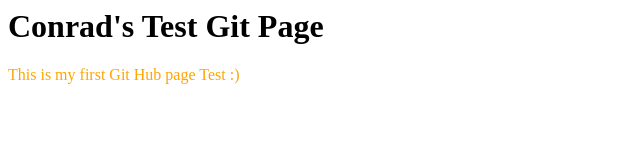
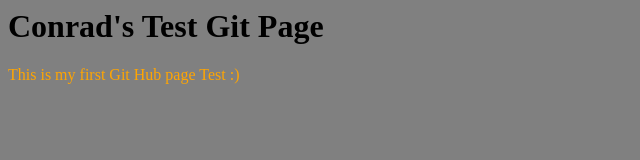
Before and after one commit to conradwcd/github-for-noobs, a plain HTML site: page index.html in a window 1280 px wide. Shown: the whole page, without its empty margins (0-640 px from the left). Drawn offline with Linux system fonts and the light colour scheme.

Commit message:
updated bg color to grey

```diff
--- a/style.css
+++ b/style.css
@@ -1 +1,2 @@
 .defaultStyle {color: orange}
+body {background-color: grey}
```
